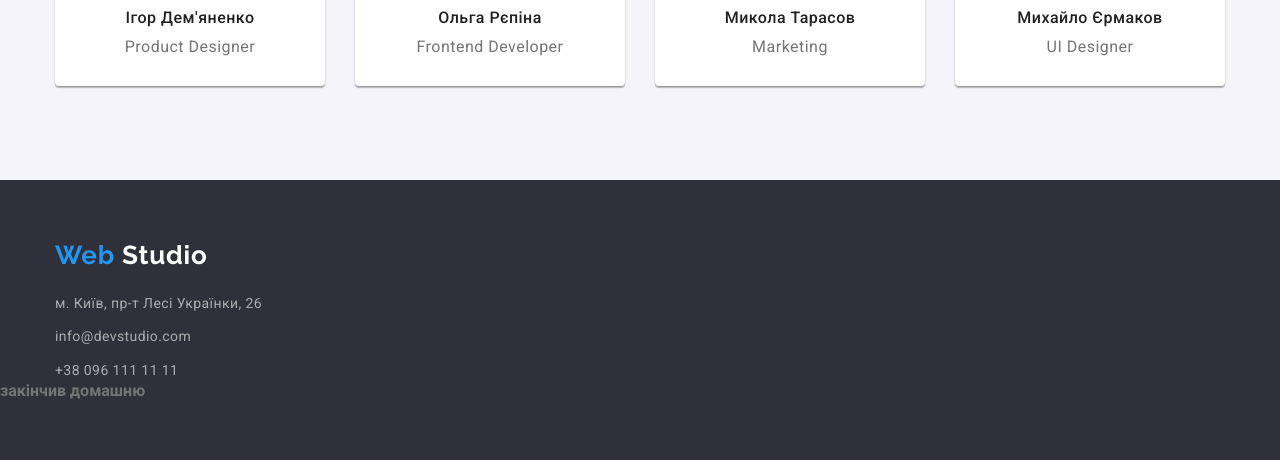
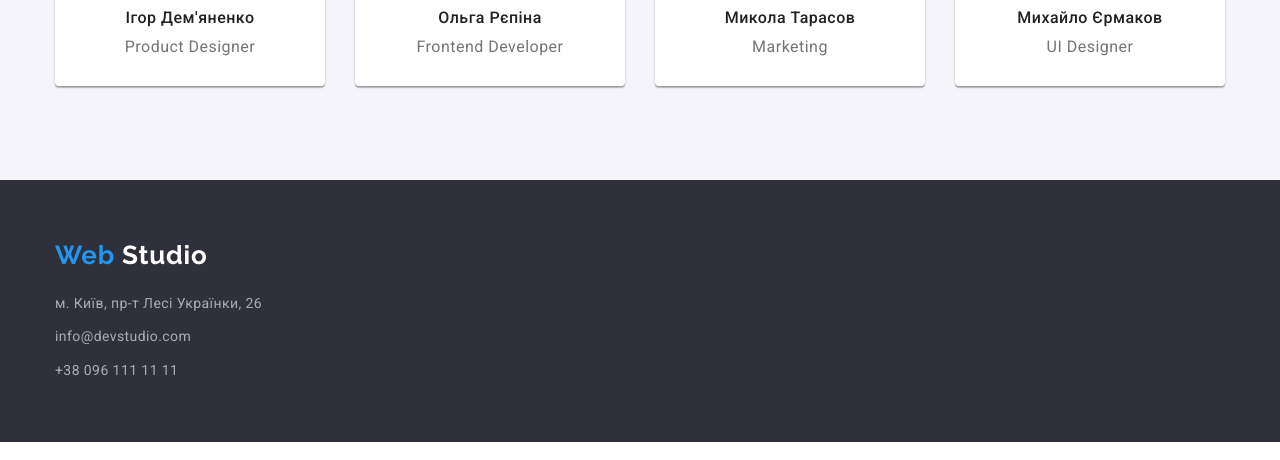
Before and after one commit to Oleksandr3011/goit-markup-hw-03, a plain HTML site: page index.html in a window 1280 px wide. Shown: the part 1960-2420 px from the top of the page. Drawn offline with nearby package versions, Linux system fonts and the light colour scheme.

Commit message:
все зробив

```diff
--- a/index.html
+++ b/index.html
@@ -159,7 +159,6 @@
                 </address>
             </div>
         </div>
-        <h4>закінчив домашню</h4>
     </footer>
 </body>
 
```
